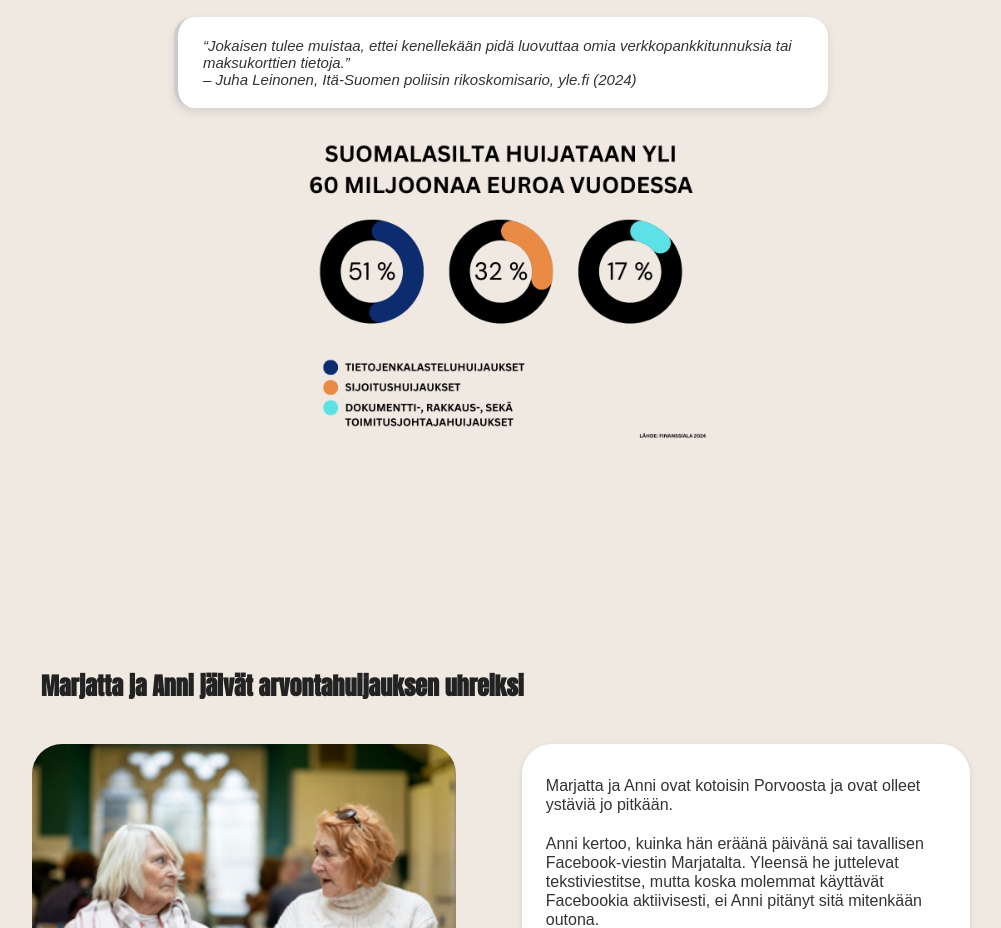
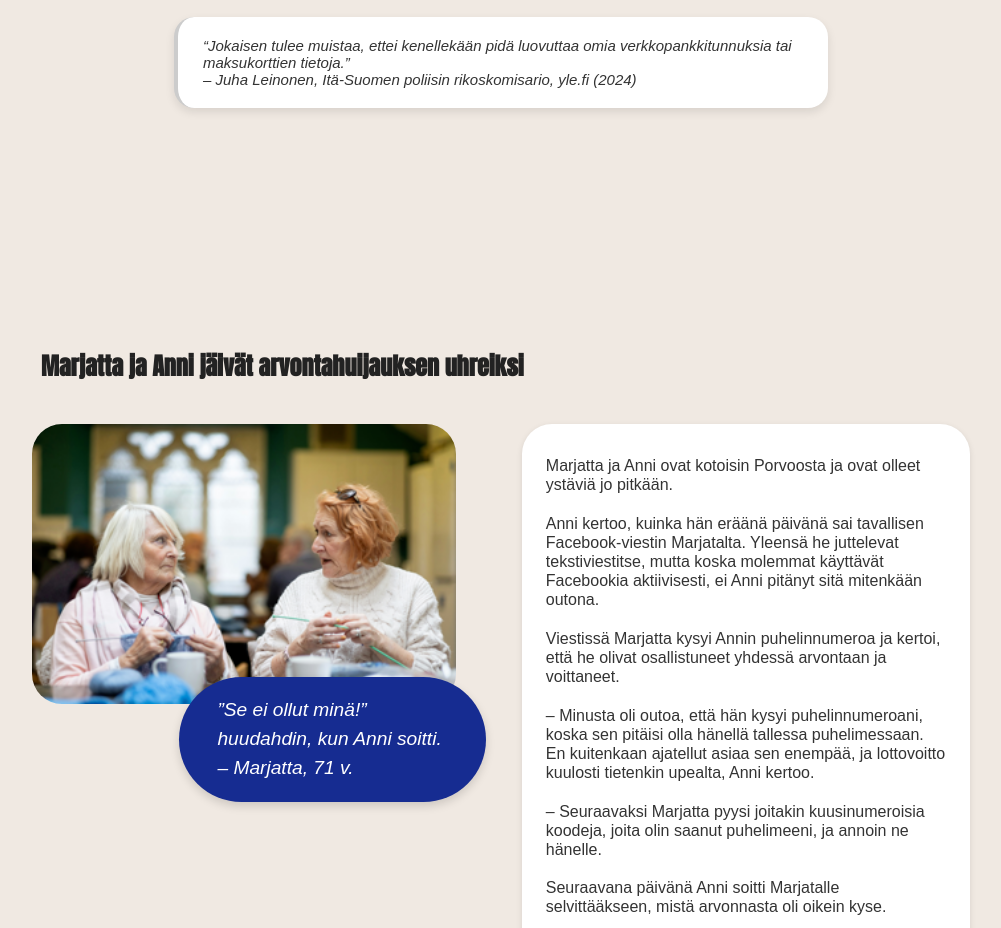
Before and after one commit to levonmaister/scamvjp2, a React (Vite) app: page / in a window 1280 px wide. Shown: the part 3420-4348 px from the top of the page, without its empty margins (139-1140 px from the left). Built offline with nearby package versions, Linux system fonts and the light colour scheme.

Commit message:
tog bort valters bild

```diff
--- a/src/pages/Etusivu.jsx
+++ b/src/pages/Etusivu.jsx
@@ -75,9 +75,6 @@ const Etusivu = () => {
 
 
 
-                <div className="statistik-container">
-                <img src={statistik} alt="Stats" />
-                </div>
 
 
                 <div id="tarinat" className="storieslayout">
```
